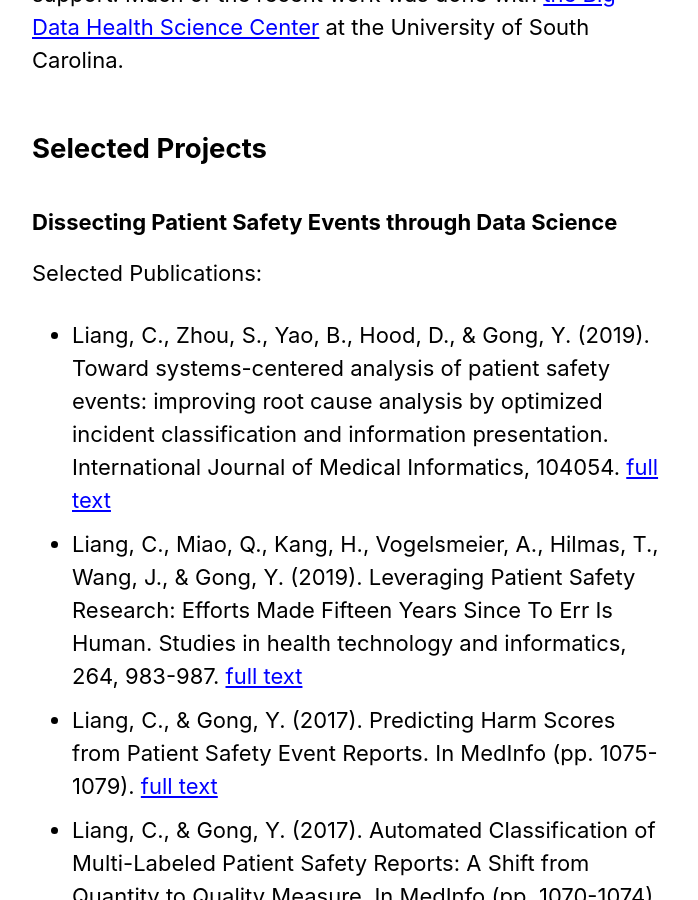
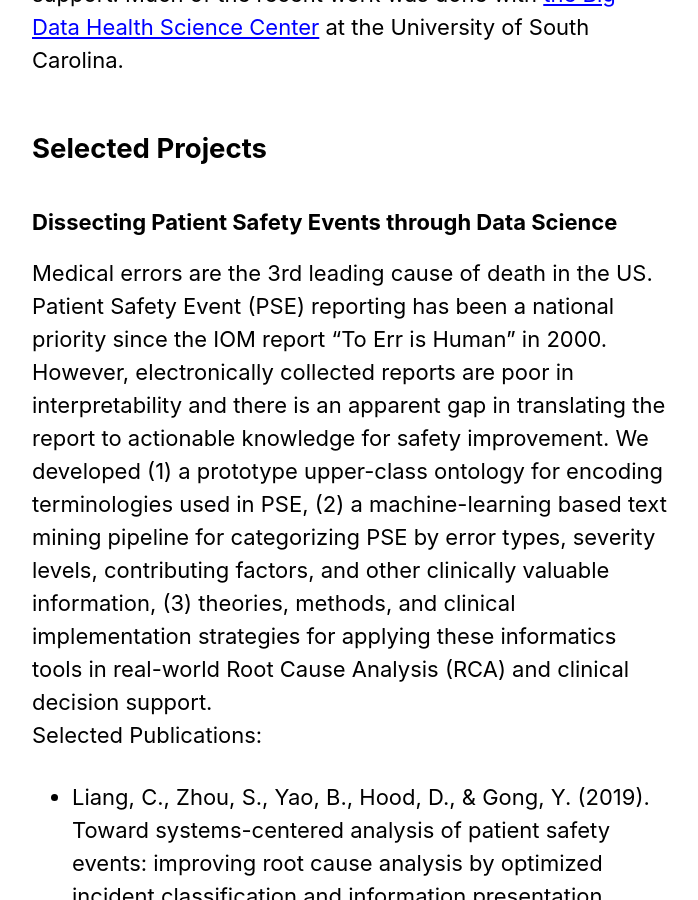
Before and after one commit to nehcgnail/nehcgnail.github.io, a Jekyll site: the page built from _pages/research.md, in a window 1280 px wide and 900 px high, scrolled down 1220 px. Shown: the whole window, without its empty margins (290-988 px from the left). Built offline with Jekyll 4.4.1, drawn with Linux system fonts in a browser that asks for light colours; cached includes are drawn as plain includes; nearby versions of some CDN libraries.

Commit message:
research

```diff
--- a/_pages/research.md
+++ b/_pages/research.md
@@ -14,6 +14,7 @@
 
 ## Selected Projects
 ### Dissecting Patient Safety Events through Data Science
+Medical errors are the 3rd leading cause of death in the US. Patient Safety Event (PSE) reporting has been a national priority since the IOM report “To Err is Human” in 2000. However, electronically collected reports are poor in interpretability and there is an apparent gap in translating the report to actionable knowledge for safety improvement. We developed (1) a prototype upper-class ontology for encoding terminologies used in PSE, (2) a machine-learning based text mining pipeline for categorizing PSE by error types, severity levels, contributing factors, and other clinically valuable information, (3) theories, methods, and clinical implementation strategies for applying these informatics tools in real-world Root Cause Analysis (RCA) and clinical decision support.<br/>
 Selected Publications:<br/>
 - Liang, C., Zhou, S., Yao, B., Hood, D., & Gong, Y. (2019). Toward systems-centered analysis of patient safety events: improving root cause analysis by optimized incident classification and information presentation. International Journal of Medical Informatics, 104054. [full text](https://www.sciencedirect.com/science/article/pii/S1386505619308792)
 - Liang, C., Miao, Q., Kang, H., Vogelsmeier, A., Hilmas, T., Wang, J., & Gong, Y. (2019). Leveraging Patient Safety Research: Efforts Made Fifteen Years Since To Err Is Human. Studies in health technology and informatics, 264, 983-987. [full text](http://ebooks.iospress.nl/publication/52136)
```
